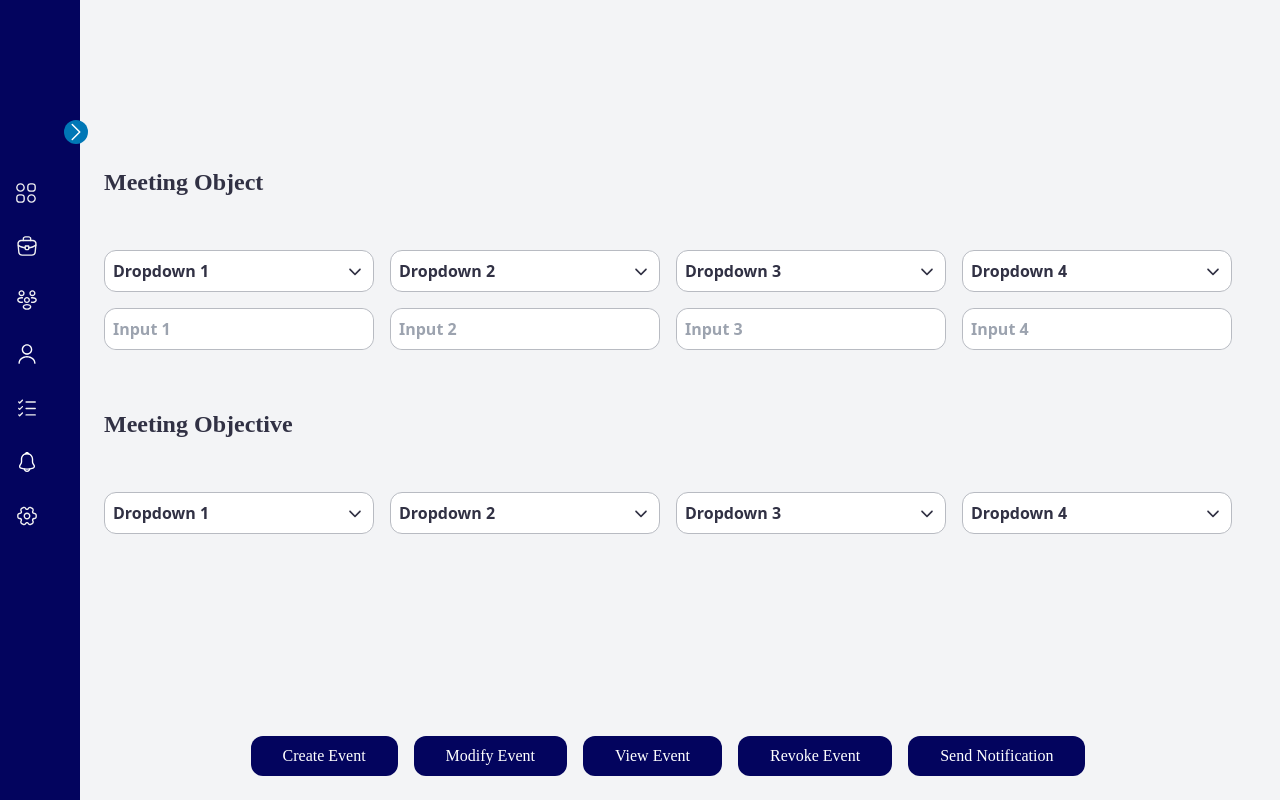
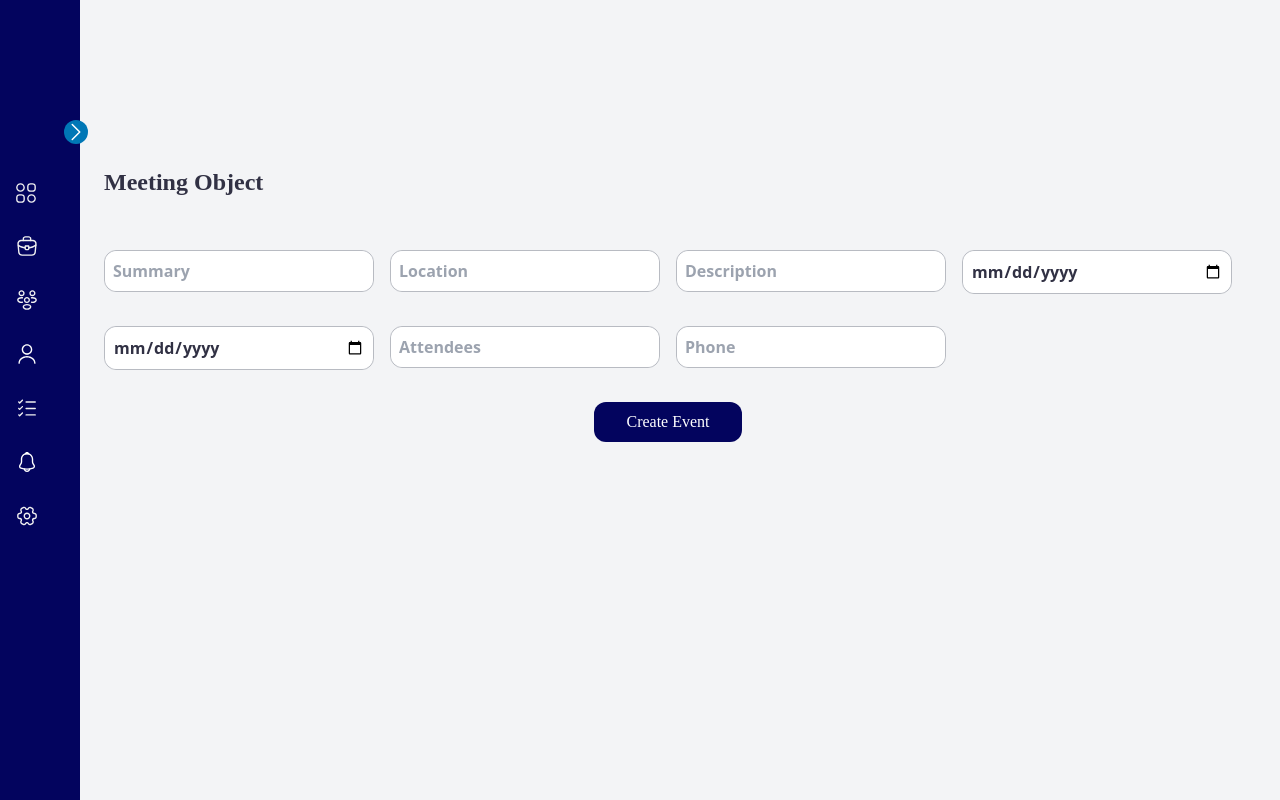
Before and after one commit to AJCodeToCure/LinguaPontis, a React (Create React App) app: page /beneficiary-management in a window 1280 px wide. Built offline with nearby package versions, Linux system fonts and the light colour scheme; a web font is replaced by a local one.

Commit message:
added the backend api for the create event

```diff
--- /dev/null
+++ b/src/components/api/createEvent.js
@@ -0,0 +1,19 @@
+import axios from "axios";
+
+export const createEvent = async (eventData) => {
+  try {
+    const response = await axios.post(
+      "https://081a-2407-d000-f-fc0a-4de6-c843-9542-504.ngrok-free.app/event/create",
+      eventData,
+      {
+        headers: {
+          "Content-Type": "application/json",
+        },
+      }
+    );
+    return response.data;
+  } catch (error) {
+    console.error("Error creating event:", error);
+    throw error;
+  }
+};
--- a/src/pages/beneficiaryManagement/BeneficiaryManagement.js
+++ b/src/pages/beneficiaryManagement/BeneficiaryManagement.js
@@ -1,23 +1,52 @@
-// ... other imports
-import { React, useState } from 'react';
-import { Sidebar } from '../../components/sideBar/SideBar';
-import DropdownSelect from '../../components/dropDownSelect/DropDownSelect';
-import InputField from '../../components/inputField/InputField';
-import Button from '../../components/button/Button';
+import { React, useState } from "react";
+import { Sidebar } from "../../components/sideBar/SideBar";
+import InputField from "../../components/inputField/InputField";
+import Button from "../../components/button/Button";
+import { createEvent } from "../../components/api/createEvent";
 
 const BeneficiaryManagement = () => {
   const [sidebarOpen, setSidebarOpen] = useState(false);
   const toggleSidebar = () => setSidebarOpen(!sidebarOpen);
 
-    const options = [
-        { value: 'en', label: 'English' },
-        { value: 'es', label: 'Spanish' },
-        { value: 'fr', label: 'French' },
-        // Add more options as needed
-    ];
+  const [formData, setFormData] = useState({
+    summary: "",
+    location: "",
+    description: "",
+    start: "",
+    end: "",
+    attendees: "",
+    phone: "",
+  });
 
-    const handleSelect = (option) => {
-        console.log('Selected option:', option);
+  const handleInputChange = (e) => {
+    const { name, value } = e.target;
+    setFormData((prevData) => ({ ...prevData, [name]: value }));
+  };
+
+  const handleSubmit = async () => {
+    const attendeesArray = formData.attendees
+      .split(",")
+      .map((email) => email.trim())
+      .filter((email) => email);
+
+    const requestData = {
+      summary: formData.summary,
+      location: formData.location,
+      description: formData.description,
+      start: new Date(formData.start).toISOString(),
+      end: new Date(formData.end).toISOString(),
+      attendees: attendeesArray,
+      phone: formData.phone,
+    };
+
+    console.log("Request Body:", requestData);
+    debugger;
+    try {
+      const result = await createEvent(requestData);
+      console.log("Event created successfully:", result);
+    } catch (error) {
+      console.error("Failed to create event:", error);
+    }
   };
 
   return (
@@ -25,59 +54,72 @@ const BeneficiaryManagement = () => {
       <Sidebar isOpen={sidebarOpen} toggleSidebar={toggleSidebar} />
       <div className="pl-20 flex-1 flex flex-col p-6">
         <div className="flex-1 mt-[10%] max-sm:mt-0 overflow-auto w-full max-w-10xl rounded-lg p-6">
-                    <h1 className="text-2xl font-extrabold text-[var(--darkText)] font-[Nunito] text-left mb-[52px]">Meeting Object</h1>
+          <h1 className="text-2xl font-extrabold text-[var(--darkText)] font-[Nunito] text-left mb-[52px]">
+            Meeting Object
+          </h1>
 
-                    {/* First row of dropdowns */}
           <div className="grid grid-cols-1 md:grid-cols-4 gap-4 mb-4">
-                        {Array(4).fill(null).map((_, index) => (
-                            <DropdownSelect
-                                key={index}
-                                options={options}
-                                onSelect={handleSelect}
-                                placeholder={`Dropdown ${index + 1}`}
+            <InputField
+              name="summary"
+              type="text"
+              placeholder="Summary"
+              value={formData.summary}
+              onChange={handleInputChange}
             />
-                        ))}
+            <InputField
+              name="location"
+              type="text"
+              placeholder="Location"
+              value={formData.location}
+              onChange={handleInputChange}
+            />
+            <InputField
+              name="description"
+              type="text"
+              placeholder="Description"
+              value={formData.description}
+              onChange={handleInputChange}
+            />
+            <InputField
+              name="start"
+              type="date"
+              placeholder="Start Date and Time"
+              value={formData.start}
+              onChange={handleInputChange}
+            />
+            <InputField
+              name="end"
+              type="date"
+              placeholder="End Date and Time"
+              value={formData.end}
+              onChange={handleInputChange}
+            />
+            <InputField
+              name="attendees"
+              type="text"
+              placeholder="Attendees"
+              value={formData.attendees}
+              onChange={handleInputChange}
+            />
+            <InputField
+              name="phone"
+              type="text"
+              placeholder="Phone"
+              value={formData.phone}
+              onChange={handleInputChange}
+            />
           </div>
 
-                    {/* First row of input fields */}
-                    <div className="grid grid-cols-1 md:grid-cols-4 gap-4 mb-4">
-                        {Array(4).fill(null).map((_, index) => (
-                            <InputField
-                                key={index}
-                                type="text"
-                                placeholder={`Input ${index + 1}`}
-                                value=""
-                            />
-                        ))}
+          <div className="flex flex-col sm:flex-row justify-center max-sm:pl-2 space-x-0 sm:space-x-4 mt-4">
+            <Button variant="primary" onClick={handleSubmit} className="mb-2 sm:mb-0">
+              Create Event
+            </Button>
+            {/* Other buttons can remain as placeholders for now */}
           </div>
-
-                    {/* Meeting Objective Text Area */}
-                    <h1 className="text-2xl font-extrabold text-[var(--darkText)] font-[Nunito] text-left mb-[52px] mt-[42px]">Meeting Objective</h1>
-
-     {/* Second row of dropdowns */}
-                    <div className="grid grid-cols-1 md:grid-cols-4 gap-4 mb-4">
-                        {Array(4).fill(null).map((_, index) => (
-                            <DropdownSelect
-                                key={index}
-                                options={options}
-                                onSelect={handleSelect}
-                                placeholder={`Dropdown ${index + 1}`}
-                            />
-                        ))}
-                    </div>
-                </div>
-
-                {/* Buttons at the bottom */}
-                <div className="flex flex-col sm:flex-row justify-center max-sm:pl-2 space-x-0 sm:space-x-4 mt-4">
-                    <Button variant="primary" className="mb-2 sm:mb-0">Create Event</Button>
-                    <Button variant="primary" className="mb-2 sm:mb-0">Modify Event</Button>
-                    <Button variant="primary" className="mb-2 sm:mb-0">View Event</Button>
-                    <Button variant="primary" className="mb-2 sm:mb-0">Revoke Event</Button>
-                    <Button variant="primary" className="mb-2 sm:mb-0">Send Notification</Button> {/* Optional fifth button */}
         </div>
       </div>
     </div>
   );
-}
+};
 
 export default BeneficiaryManagement;
```
Lines whose indentation alone changed are shown as unchanged.
